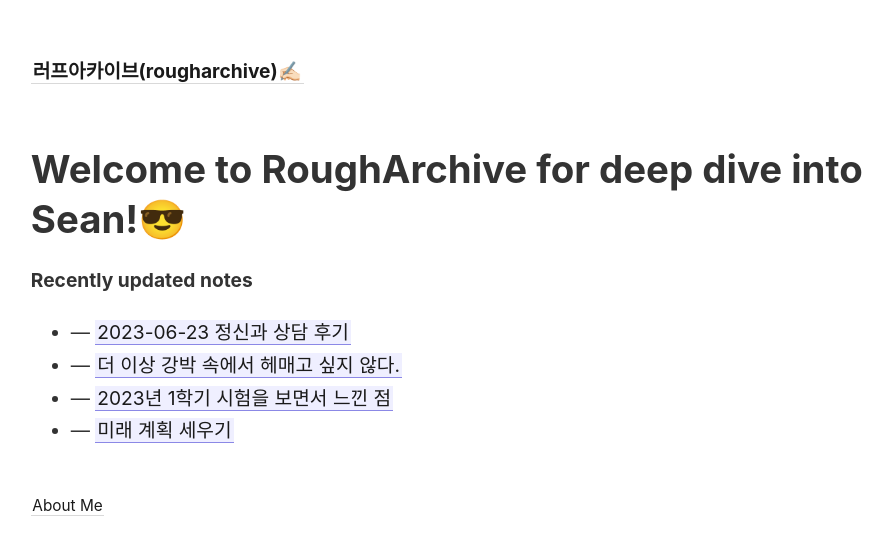
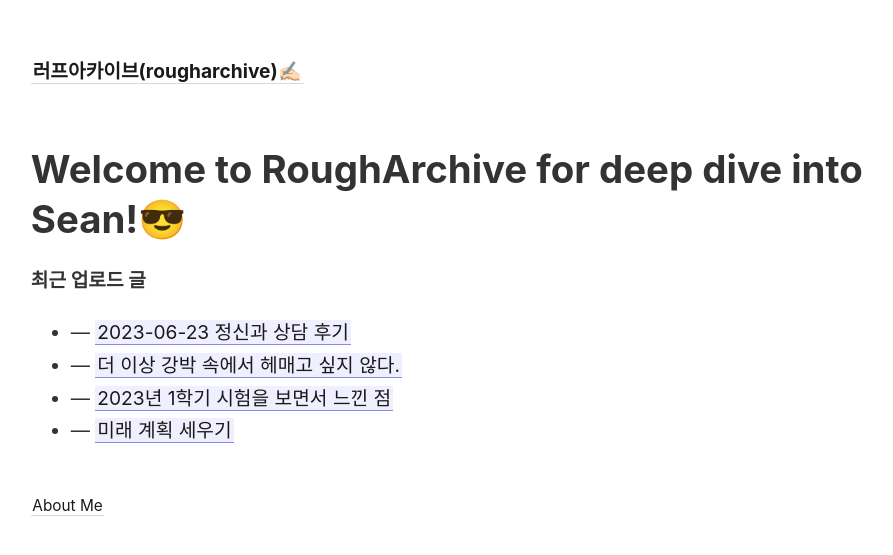
Before and after one commit to seandeepdive/diary, a Jekyll site: the page built from _pages/index.md, in a window 1280 px wide. Shown: the top 555 px of the page, without its empty margins (46-939 px from the left). Built offline with Jekyll 4.4.1, drawn with Linux system fonts in a browser that asks for light colours; some web fonts are replaced.

Commit message:
Update index.md

```diff
--- a/_pages/index.md
+++ b/_pages/index.md
@@ -7,7 +7,7 @@ permalink: /
 
 # Welcome to RoughArchive for deep dive into Sean!😎
 
-<strong>Recently updated notes</strong>
+<strong>최근 업로드 글</strong>
 
 <ul>
   {% assign recent_notes = site.notes | sort: "last_modified_at_timestamp" | reverse %}
```
